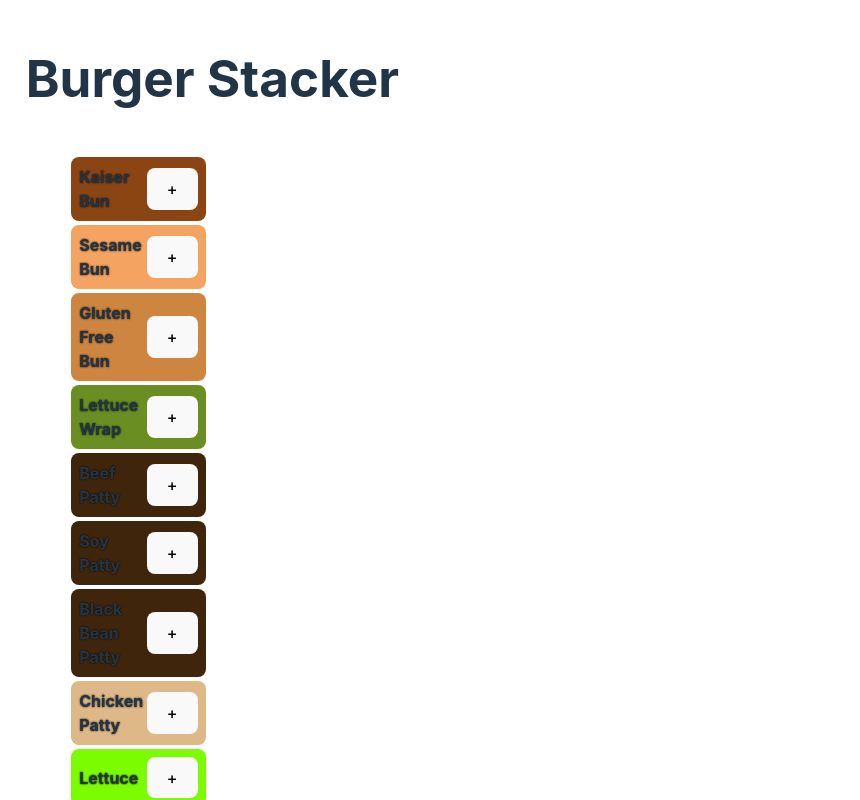
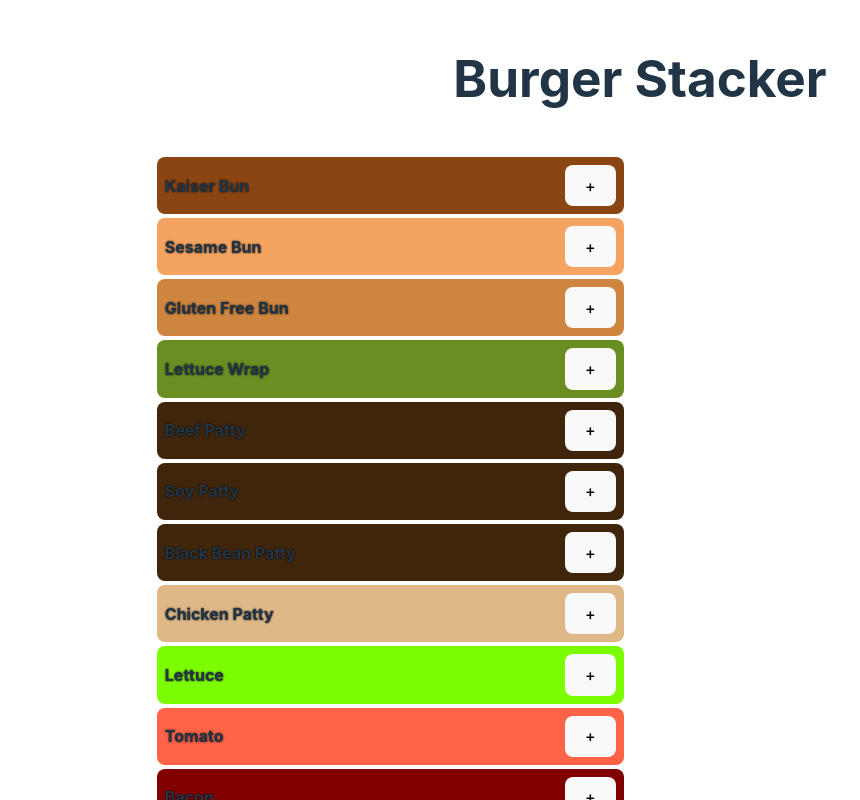
Before and after one commit to caojohnny91/lifting-state-in-react-lab, a React (Vite) app: page / in a window 1280 px wide. Shown: the whole page, without its empty margins (0-860 px from the left). Built offline with nearby package versions, Linux system fonts and the light colour scheme.

Commit message:
adjusting CSS ul width to make ingredients wider and flatter

```diff
--- a/src/App.css
+++ b/src/App.css
@@ -46,7 +46,7 @@ h1 {
 }
 
 ul {
-  width: 100%;
+  width: 90vw;
   height: 100%;
 
   margin: 0;
--- a/src/components/BurgerStack.jsx
+++ b/src/components/BurgerStack.jsx
@@ -1,6 +1,5 @@
 // src/components/BurgerStack.jsx
 const BurgerStack = ({ ingredients, removeFromBurger }) => {
-
   return (
     <ul>
       {ingredients.length > 0 ? (
```
